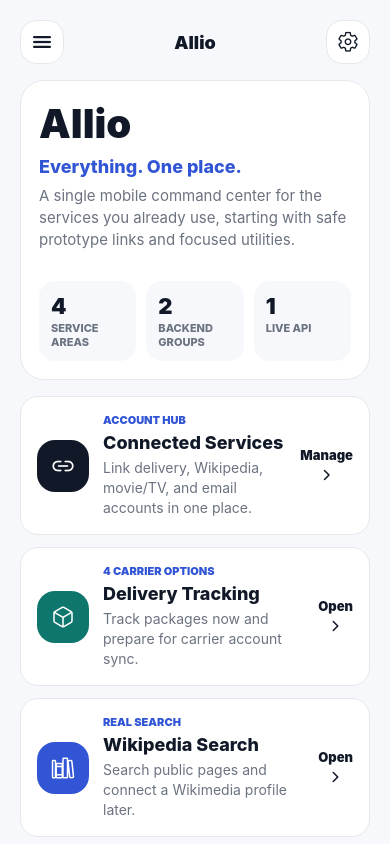
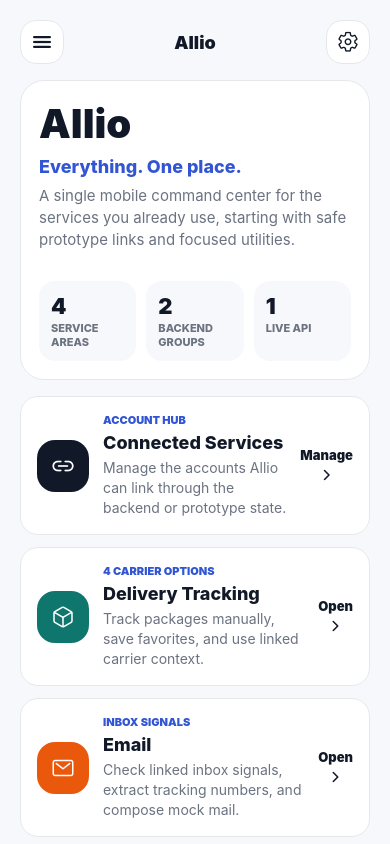
Before and after one commit to ridhgrg-dev/Allio, a React Native app: screen /Home in a window 390 px wide. Built offline with nearby package versions, Linux system fonts and the light colour scheme; no server answers.

Commit message:
Organize dashboard and navigation

```diff
--- a/app.json
+++ b/app.json
@@ -3,7 +3,7 @@
     "name": "Allio",
     "slug": "allio",
     "scheme": "allio",
-    "version": "1.8.0",
+    "version": "1.8.1",
     "orientation": "portrait",
     "userInterfaceStyle": "light",
     "splash": {
--- a/components/AppShell.js
+++ b/components/AppShell.js
@@ -15,20 +15,19 @@ export default function AppShell({ navigation, children }) {
       {children}
       <AppPanel
         visible={menuVisible}
-        title="Menu"
-        subtitle="Move around Allio without returning to the dashboard."
+        title="Navigation"
+        subtitle="Jump to the part of Allio you want to use."
         onClose={() => setMenuVisible(false)}
       >
         <MenuPanelContent
           navigation={navigation}
           onClose={() => setMenuVisible(false)}
-          onOpenSettings={() => setSettingsVisible(true)}
         />
       </AppPanel>
       <AppPanel
         visible={settingsVisible}
         title="Settings"
-        subtitle="Backend setup, linked accounts, and service preferences."
+        subtitle="Backend setup and account-linking preferences."
         onClose={() => setSettingsVisible(false)}
       >
         <SettingsPanelContent navigation={navigation} onClose={() => setSettingsVisible(false)} />
--- a/components/MenuPanelContent.js
+++ b/components/MenuPanelContent.js
@@ -1,17 +1,9 @@
 import React from 'react';
 import { StyleSheet, View } from 'react-native';
 import MenuRow from './MenuRow';
+import { menuSections } from '../services/appSectionService';
 
-const rows = [
-  { route: 'Home', icon: 'home-outline', title: 'Home', subtitle: 'Allio dashboard' },
-  { route: 'Delivery', icon: 'cube-outline', title: 'Delivery Tracking', subtitle: 'Track packages and saved shipments' },
-  { route: 'Email', icon: 'mail-outline', title: 'Email', subtitle: 'Compose, check inbox, extract tracking' },
-  { route: 'Wikipedia', icon: 'library-outline', title: 'Wikipedia', subtitle: 'Search public knowledge' },
-  { route: 'Movies', icon: 'film-outline', title: 'Movie/TV', subtitle: 'Search media catalog' },
-  { route: 'Connections', icon: 'link-outline', title: 'Linked Accounts', subtitle: 'Manage connected services' },
-];
-
-export default function MenuPanelContent({ navigation, onClose, onOpenSettings }) {
+export default function MenuPanelContent({ navigation, onClose }) {
   function navigate(route) {
     onClose();
     navigation.navigate(route);
@@ -19,7 +11,7 @@ export default function MenuPanelContent({ navigation, onClose, onOpenSettings }
 
   return (
     <View style={styles.container}>
-      {rows.map((row) => (
+      {menuSections.map((row) => (
         <MenuRow
           key={row.route}
           icon={row.icon}
@@ -28,15 +20,6 @@ export default function MenuPanelContent({ navigation, onClose, onOpenSettings }
           onPress={() => navigate(row.route)}
         />
       ))}
-      <MenuRow
-        icon="settings-outline"
-        title="Settings"
-        subtitle="Backend setup and account preferences"
-        onPress={() => {
-          onClose();
-          onOpenSettings();
-        }}
-      />
     </View>
   );
 }
--- a/components/SettingsPanelContent.js
+++ b/components/SettingsPanelContent.js
@@ -93,10 +93,8 @@ export default function SettingsPanelContent({ navigation, onClose }) {
       </View>
 
       <View style={styles.section}>
-        <Text style={styles.sectionTitle}>Settings</Text>
-        <MenuRow icon="link-outline" title="Linked Accounts" subtitle="Manage carriers, email, media, and knowledge services" onPress={() => navigate('Connections')} />
-        <MenuRow icon="cube-outline" title="Delivery Setup" subtitle="Connect carriers and manage tracking history" onPress={() => navigate('Delivery')} />
-        <MenuRow icon="mail-outline" title="Email Setup" subtitle="Link inbox providers and extract tracking numbers" onPress={() => navigate('Email')} />
+        <Text style={styles.sectionTitle}>Account Setup</Text>
+        <MenuRow icon="link-outline" title="Linked Accounts" subtitle="Connect or disconnect providers in one place" onPress={() => navigate('Connections')} />
       </View>
     </View>
   );
--- a/package.json
+++ b/package.json
@@ -1,6 +1,6 @@
 {
   "name": "allio",
-  "version": "1.8.0",
+  "version": "1.8.1",
   "private": true,
   "main": "node_modules/expo/AppEntry.js",
   "scripts": {
--- a/screens/HomeScreen.js
+++ b/screens/HomeScreen.js
@@ -4,58 +4,7 @@ import AppCard from '../components/AppCard';
 import AppHeader from '../components/AppHeader';
 import AppShell from '../components/AppShell';
 import ScreenContainer from '../components/ScreenContainer';
-
-const categories = [
-  {
-    title: 'Connected Services',
-    description: 'Link delivery, Wikipedia, movie/TV, and email accounts in one place.',
-    route: 'Connections',
-    accent: '#111827',
-    meta: 'Account hub',
-    label: 'Manage',
-    icon: 'link-outline',
-  },
-  {
-    title: 'Delivery Tracking',
-    description: 'Track packages now and prepare for carrier account sync.',
-    route: 'Delivery',
-    accent: '#0f766e',
-    meta: '4 carrier options',
-    icon: 'cube-outline',
-  },
-  {
-    title: 'Wikipedia Search',
-    description: 'Search public pages and connect a Wikimedia profile later.',
-    route: 'Wikipedia',
-    accent: '#3155d4',
-    meta: 'Real search',
-    icon: 'library-outline',
-  },
-  {
-    title: 'Movie/TV Search',
-    description: 'Explore titles and reserve room for watchlist integrations.',
-    route: 'Movies',
-    accent: '#a855f7',
-    meta: 'Media hub',
-    icon: 'film-outline',
-  },
-  {
-    title: 'Email (basic)',
-    description: 'Compose now, then link Gmail or Outlook when auth is ready.',
-    route: 'Email',
-    accent: '#ea580c',
-    meta: 'Mock send',
-    icon: 'mail-outline',
-  },
-  {
-    title: 'Coming Soon',
-    description: 'A place for future app and service connectors.',
-    disabled: true,
-    accent: '#94a3b8',
-    meta: 'Roadmap',
-    icon: 'sparkles-outline',
-  },
-];
+import { appSections } from '../services/appSectionService';
 
 export default function HomeScreen({ navigation }) {
   return (
@@ -79,7 +28,7 @@ export default function HomeScreen({ navigation }) {
           </View>
         </View>
         <View style={styles.grid}>
-          {categories.map((category) => (
+          {appSections.map((category) => (
             <AppCard
               key={category.title}
               title={category.title}
--- /dev/null
+++ b/services/appSectionService.js
@@ -0,0 +1,68 @@
+export const appSections = [
+  {
+    title: 'Connected Services',
+    description: 'Manage the accounts Allio can link through the backend or prototype state.',
+    route: 'Connections',
+    accent: '#111827',
+    meta: 'Account hub',
+    label: 'Manage',
+    icon: 'link-outline',
+    menuSubtitle: 'Account linking and provider status',
+  },
+  {
+    title: 'Delivery Tracking',
+    description: 'Track packages manually, save favorites, and use linked carrier context.',
+    route: 'Delivery',
+    accent: '#0f766e',
+    meta: '4 carrier options',
+    icon: 'cube-outline',
+    menuSubtitle: 'Packages, history, and favorites',
+  },
+  {
+    title: 'Email',
+    description: 'Check linked inbox signals, extract tracking numbers, and compose mock mail.',
+    route: 'Email',
+    accent: '#ea580c',
+    meta: 'Inbox signals',
+    icon: 'mail-outline',
+    menuSubtitle: 'Inbox, tracking extraction, compose',
+  },
+  {
+    title: 'Wikipedia Search',
+    description: 'Search public Wikipedia pages and keep room for account-aware reading later.',
+    route: 'Wikipedia',
+    accent: '#3155d4',
+    meta: 'Real search',
+    icon: 'library-outline',
+    menuSubtitle: 'Knowledge search',
+  },
+  {
+    title: 'Movie/TV Search',
+    description: 'Explore titles while the media account integrations stay on the roadmap.',
+    route: 'Movies',
+    accent: '#a855f7',
+    meta: 'Media hub',
+    icon: 'film-outline',
+    menuSubtitle: 'Titles and watchlist foundation',
+  },
+  {
+    title: 'Coming Soon',
+    description: 'A place for future app and service connectors.',
+    disabled: true,
+    accent: '#94a3b8',
+    meta: 'Roadmap',
+    icon: 'sparkles-outline',
+  },
+];
+
+export const menuSections = [
+  { route: 'Home', icon: 'home-outline', title: 'Home', subtitle: 'Allio dashboard' },
+  ...appSections
+    .filter((section) => section.route)
+    .map((section) => ({
+      route: section.route,
+      icon: section.icon,
+      title: section.title,
+      subtitle: section.menuSubtitle,
+    })),
+];
```
Also changed, not shown: 3 other files (tests, documents, lock files or other folders).
